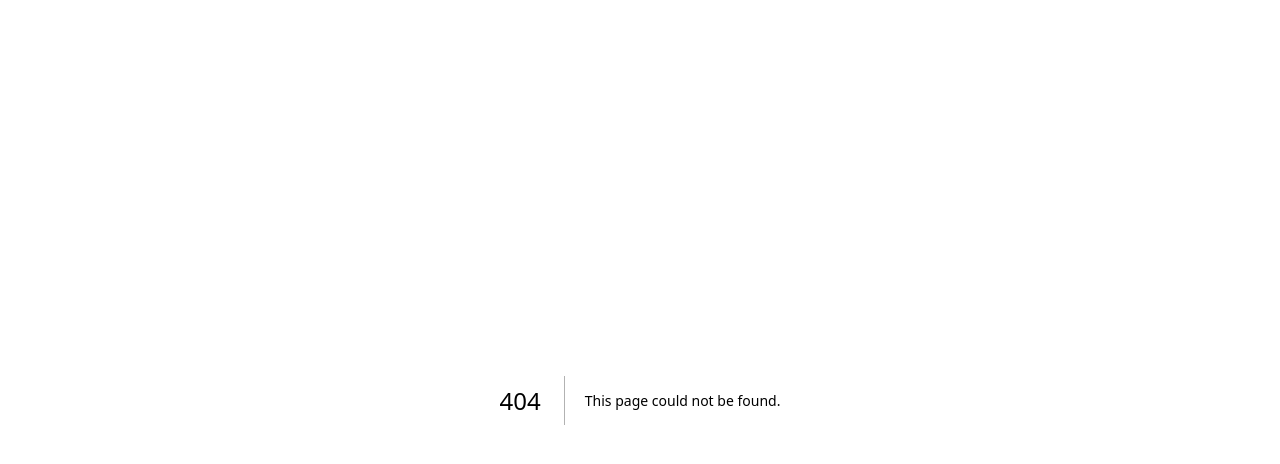
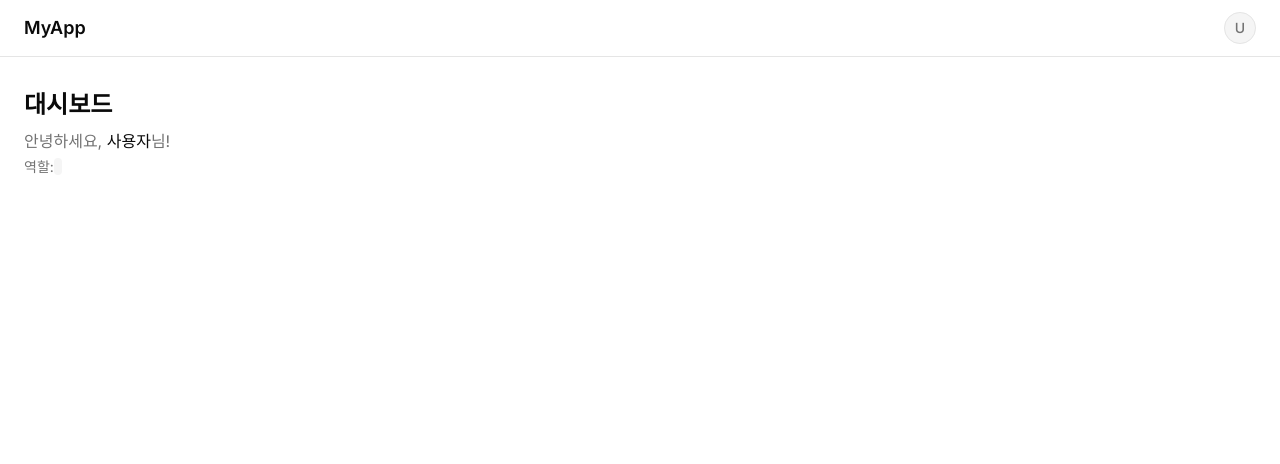
Before and after one commit to MyeongSeop/nextjs-boilerplate-ts, a Next.js app: page /dashboard in a window 1280 px wide. Before the commit this address had no page. Shown: the top 464 px of the page. Built offline with nearby package versions, Linux system fonts and the light colour scheme; no server answers.

Commit message:
feat: add protected layout, dashboard, and admin pages

```diff
--- /dev/null
+++ b/src/app/(protected)/admin/page.tsx
@@ -0,0 +1,48 @@
+import { db } from "@/lib/db"
+
+export default async function AdminPage() {
+  const users = await db.user.findMany({
+    select: {
+      id: true,
+      name: true,
+      email: true,
+      role: true,
+      createdAt: true,
+    },
+    orderBy: { createdAt: "desc" },
+  })
+
+  return (
+    <div>
+      <h1 className="text-2xl font-bold mb-6">관리자 패널</h1>
+      <div className="rounded-md border">
+        <table className="w-full text-sm">
+          <thead>
+            <tr className="border-b bg-muted/50">
+              <th className="px-4 py-2 text-left font-medium">이름</th>
+              <th className="px-4 py-2 text-left font-medium">이메일</th>
+              <th className="px-4 py-2 text-left font-medium">역할</th>
+              <th className="px-4 py-2 text-left font-medium">가입일</th>
+            </tr>
+          </thead>
+          <tbody>
+            {users.map((user) => (
+              <tr key={user.id} className="border-b last:border-0">
+                <td className="px-4 py-2">{user.name ?? "-"}</td>
+                <td className="px-4 py-2">{user.email}</td>
+                <td className="px-4 py-2">
+                  <span className="font-mono bg-muted px-1 rounded text-xs">
+                    {user.role}
+                  </span>
+                </td>
+                <td className="px-4 py-2">
+                  {user.createdAt.toLocaleDateString("ko-KR")}
+                </td>
+              </tr>
+            ))}
+          </tbody>
+        </table>
+      </div>
+    </div>
+  )
+}
--- /dev/null
+++ b/src/app/(protected)/dashboard/page.tsx
@@ -0,0 +1,24 @@
+import { auth } from "@/lib/auth"
+
+export default async function DashboardPage() {
+  const session = await auth()
+
+  return (
+    <div>
+      <h1 className="text-2xl font-bold mb-2">대시보드</h1>
+      <p className="text-muted-foreground">
+        안녕하세요,{" "}
+        <span className="font-medium text-foreground">
+          {session?.user?.name ?? "사용자"}
+        </span>
+        님!
+      </p>
+      <p className="text-sm text-muted-foreground mt-1">
+        역할:{" "}
+        <span className="font-mono bg-muted px-1 rounded">
+          {session?.user?.role}
+        </span>
+      </p>
+    </div>
+  )
+}
--- /dev/null
+++ b/src/app/(protected)/layout.tsx
@@ -0,0 +1,14 @@
+import { Navbar } from "@/components/navbar"
+
+export default function ProtectedLayout({
+  children,
+}: {
+  children: React.ReactNode
+}) {
+  return (
+    <div className="min-h-screen">
+      <Navbar />
+      <main className="container mx-auto px-6 py-8">{children}</main>
+    </div>
+  )
+}
```
